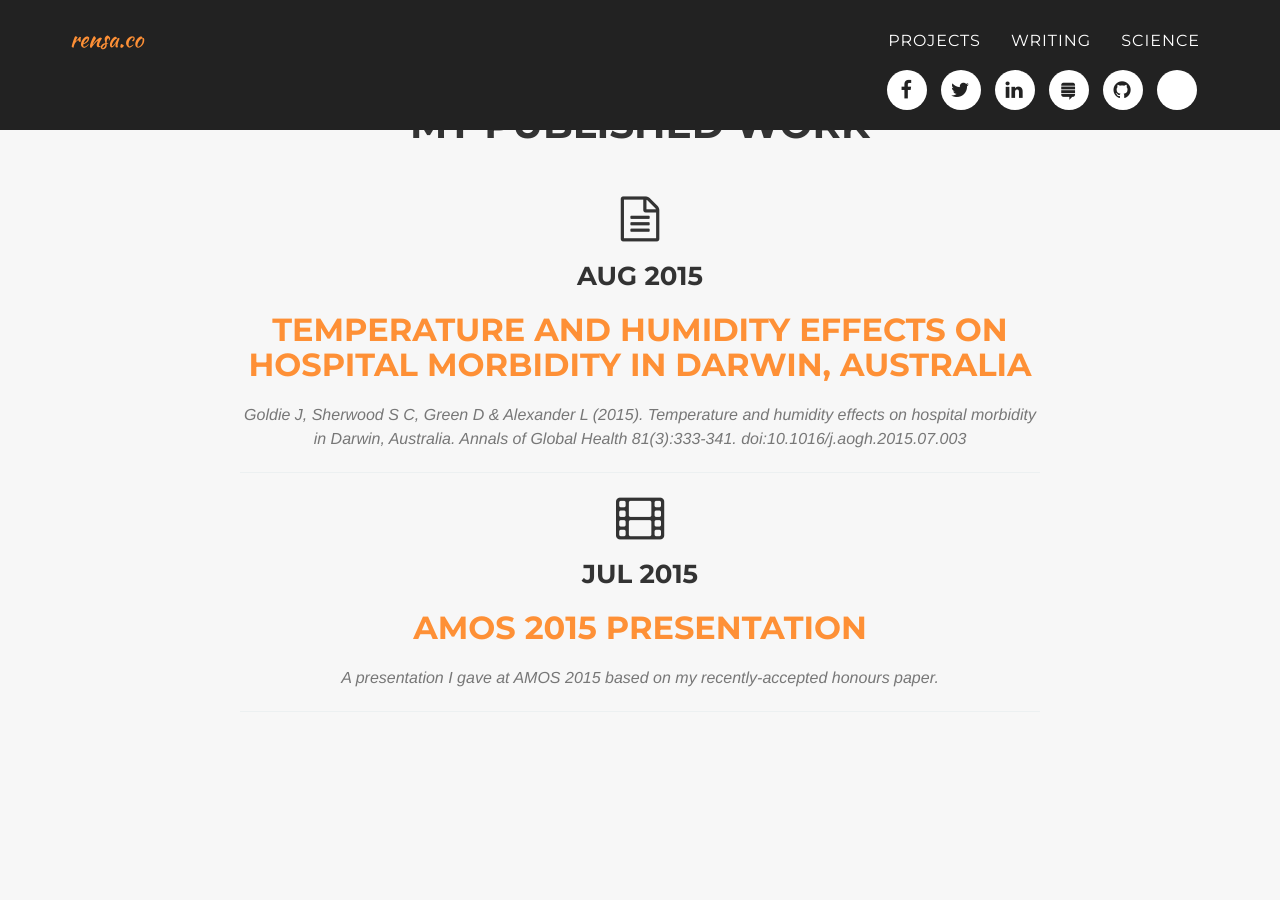
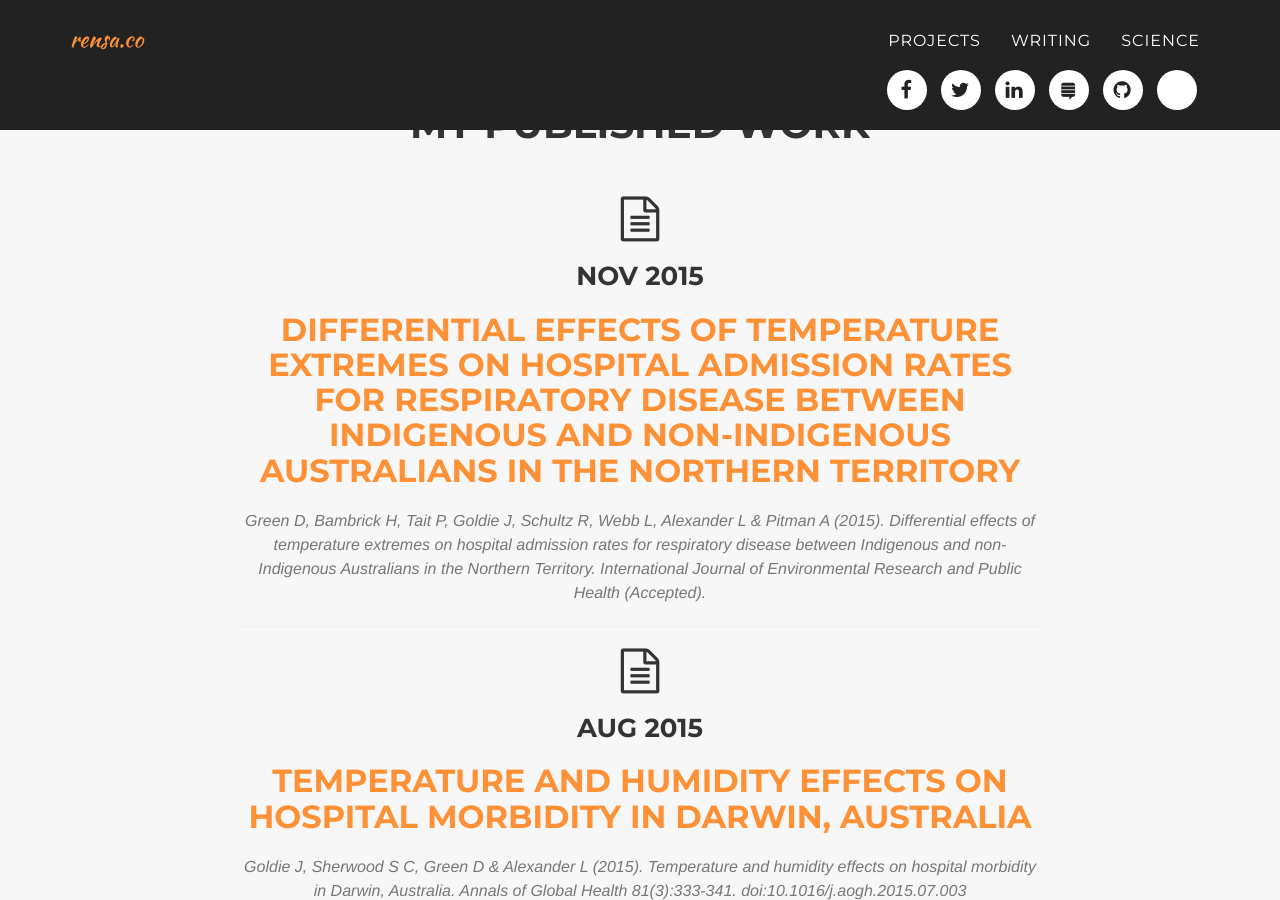
Before and after one commit to rensa/rensa.github.io, a Jekyll site: the page built from science/index.html, in a window 1280 px wide and 900 px high, scrolled down 1068 px. Built offline with Jekyll 4.4.1, drawn with Linux system fonts in a browser that asks for light colours; some web fonts are replaced.

Commit message:
Resp paper post and post_url fixes
Note that GH Pages uses Jekyll 2.4.0, not the latest version! So don’t
use the new post_url behaviour.

```diff
--- a/_posts/science/2015-07-16-amos-2015.md
+++ b/_posts/science/2015-07-16-amos-2015.md
@@ -11,7 +11,7 @@ project-date: Jul 2015
 work-type: presentation
 description: A presentation I gave at AMOS 2015 based on my recently-accepted honours paper.
 ---
-I gave a presentation based on my [honours work]({% post_url science/015-08-21-temperature-and-humidity-effects %}) at the AMOS National Conference in July 2015.
+I gave a presentation based on my [honours work]({% post_url science/2015-08-21-temperature-and-humidity-effects %}) at the AMOS National Conference in July 2015.
 
 <div markdown="0" style="text-align:center; position: relative; height: 0; padding-bottom: 56.25%; border:1px solid #CCC;">
 	<iframe style="position: absolute; top: 0; left: 0; width: 100%; height: 100%;" src="//www.slideshare.net/slideshow/embed_code/key/5SIHcR5jAxgZHk" frameborder="0" marginwidth="0" marginheight="0" scrolling="no"></iframe>
--- /dev/null
+++ b/_posts/science/2015-12-01-differential-effects-of-temperature.md
@@ -0,0 +1,19 @@
+---
+title: Differential effects of temperature extremes on hospital admission rates for respiratory disease between Indigenous and non-Indigenous Australians in the Northern Territory
+subtitle: Differential effects of temperature extremes on hospital admission rates for respiratory disease between Indigenous and non-Indigenous Australians in the Northern Territory
+layout: regpage
+category: science
+date: 2015-12-01
+img: writing.png
+thumbnail: goldie-etal-2015-thumb.png
+alt: Differential effects of temperature extremes on hospital admission rates for respiratory disease between Indigenous and non-Indigenous Australians in the Northern Territory
+project-date: Nov 2015
+work-type: paper
+ref-authors: Green D, Bambrick H, Tait P, Goldie J, Schultz R, Webb L, Alexander L & Pitman A
+ref-year: 2015
+ref-title: Differential effects of temperature extremes on hospital admission rates for respiratory disease between Indigenous and non-Indigenous Australians in the Northern Territory
+ref-journal: International Journal of Environmental Research and Public Health
+ref-vol: (Accepted)
+---
+
+This paper has been accepted by the [International Journal of Environmental Research and Public Health](http://www.mdpi.com/journal/ijerph) and will appear in its special issue, [Climate Change and Human Health](http://www.mdpi.com/journal/ijerph/special_issues/climate-change-health).
```
Also changed, not shown: _posts/science/2015-08-21-temperature-and-humidity-effects.md (+1 -1 lines).
